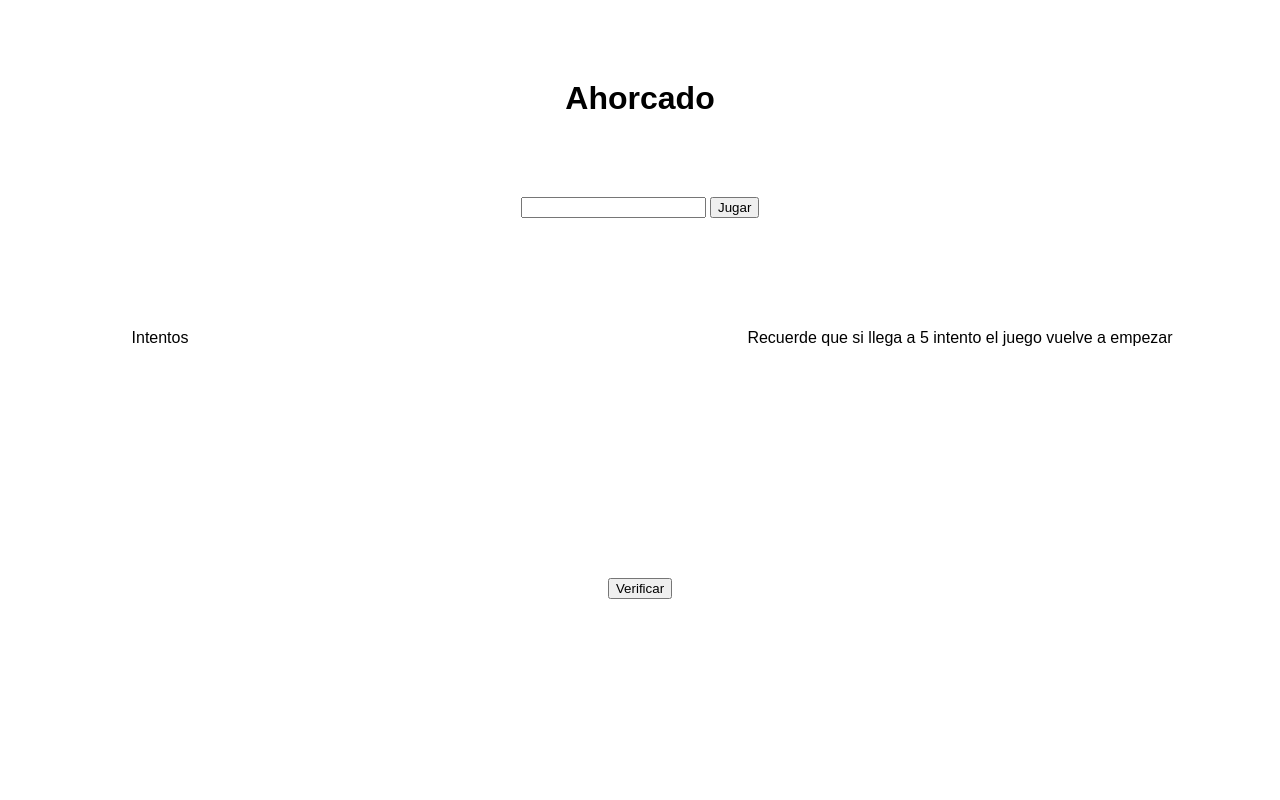
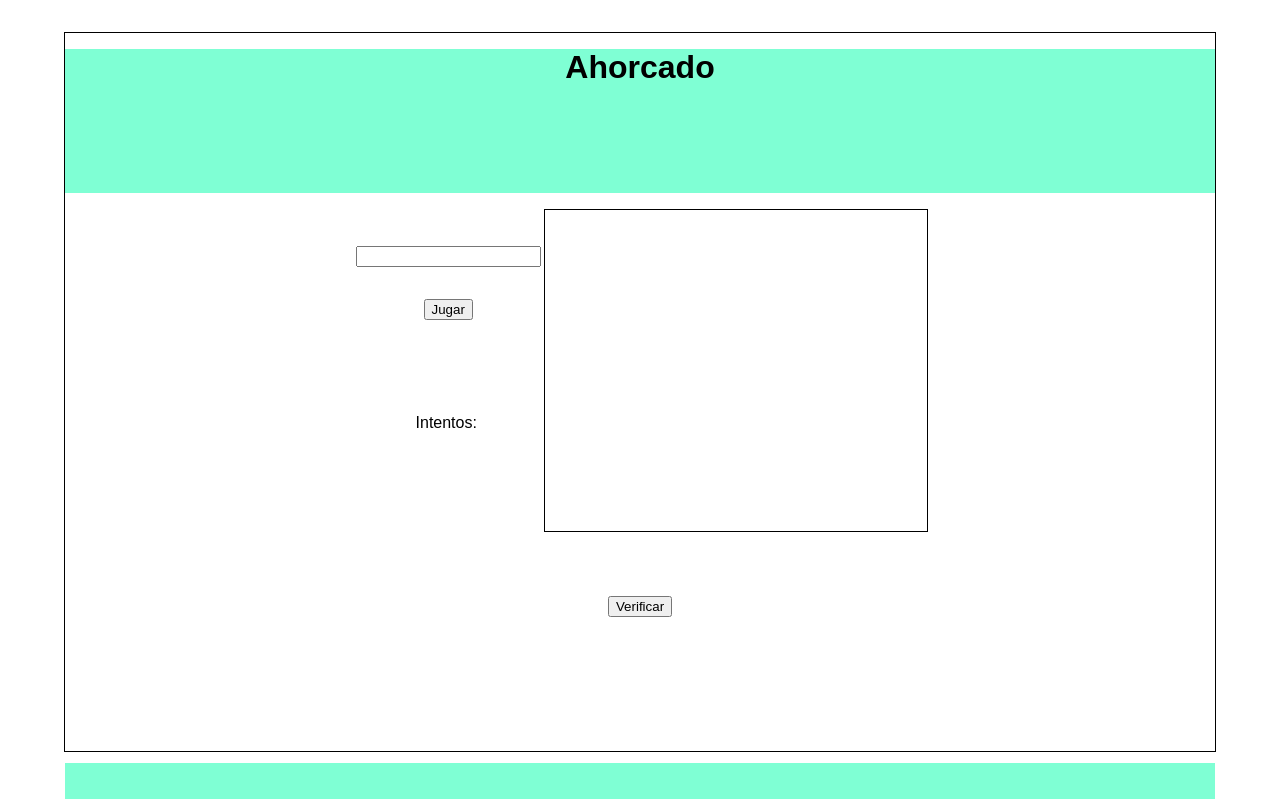
Before and after one commit to LauCaro15/TallerFrontEnd, a plain HTML site: page parcial/index.html in a window 1280 px wide. Drawn offline with Linux system fonts and the light colour scheme.

Commit message:
css modificado y canvas anexado.

```diff
--- /dev/null
+++ b/parcial/css/style.css
@@ -0,0 +1,91 @@
+* {
+    margin: 2vh auto;
+    box-sizing: border-box;
+    font-family: 'Montserrat Alternates', sans-serif;
+    justify-content: center;
+    text-align: center ;
+}
+
+.intentosflex{
+    display: flex;
+}
+
+.let{
+    display: flex;
+    justify-content: center;
+    width: 100px;
+}
+
+.sectiongrid {
+    display: grid;
+    justify-content: center;
+    align-items: center ;
+    justify-items: center ;
+    text-align: center ;
+    width: 50%;
+    height: 100%;
+    padding: 0px 0px;
+}
+
+.letra{
+    display:flex;
+    width:30px;
+    height: 30px;
+    font-size: 25px;
+}
+
+.sectionflex{
+    display: flex;
+    justify-content: center;
+    align-items: center ;
+    justify-items: center ;
+    text-align: center ;
+    width: 50%;
+    height: 60%;
+}
+
+.cuadros{
+    height: 20%;
+}
+
+#intentos {
+    grid-template-rows: 10vh;
+    grid-template-columns: repeat(2 , 1fr) 2fr;
+
+}
+
+/* #cuadritos {
+    grid-template-rows: 10vh;
+    grid-auto-columns: minmax(5vw , 1fr);
+} */
+
+.container{
+    width: 90vw;
+    height: 90vh;
+    margin: auto;
+    border: 1px solid;
+}
+
+header{
+
+    width: 100%;
+    height: 20%;
+    background-color: aquamarine;
+}
+
+section{
+    width: 100%;
+    height: 75%;
+}
+
+footer{
+    width: 100%;
+    height: 5%;
+    background-color: aquamarine;
+}
+
+.canvas{
+    width: 100%;
+    height: 100%;
+    border: 1px solid;
+}
--- a/parcial/index.html
+++ b/parcial/index.html
@@ -6,7 +6,7 @@
     <meta http-equiv="X-UA-Compatible" content="IE=edge">
     <meta name="viewport" content="width=device-width, initial-scale=1.0">
     <script src="js/ahorcado.js"></script>
-    <link rel="stylesheet" href="./style.css"></link>
+    <link rel="stylesheet" href="./css/style.css"></link>
 
     <meta name="author" content="Laura Carolina Candamil Cortés">
     <meta name="author" content="Jean Carlos Ballesteros Zamora">
@@ -18,23 +18,43 @@
 
 </head>
 <body>
+    <div class="container">
+        <header>
+            <div class="titulo">
                 <h1>Ahorcado</h1>
-    <div>
+            </div>
+        </header>
+        <section>
+            <div class="sectionflex">
+                <div class="sectiongrid">
+                    <div class="">
                         <input class="palabra" type="text" id="palabra" name="palabra">
                         <button class="jugar" name="jugar" id="jugar" onclick="calcular()">Jugar</button>
                     </div>
-    <div class="grid" id="intentos">
-        <div><p>Intentos</p></div>
-        <div id="numIntentos" name="numIntentos"></div>
-        <div><p>Recuerde que si llega a 5 intento el juego vuelve a empezar</p></div>
+                    <div class="intentosflex" id="intentos">
+                        <div style="padding: 2px 2px;"><p>Intentos:</p></div>
+                        <div style="padding: 2px 2px;" id="numIntentos" name="numIntentos"></div>
                     </div>
-    <div class="grid" id="cuadritos">
+                    <div id="resultado"></div>
+                </div>
+                <div class="canvas">
 
                 </div>
+            </div>
+            <div class="cuadros">
+                <table>
+                    <tr>
+                        <div class="let" id="cuadritos">
 
+                        </div>
+                    </tr>
+                </table>
                 <button class="jugar" name="verificar" id="verificar" onclick="verificar()">Verificar</button>
-    <div id="resultado">
+            </div>
+        </section>
+        <footer>
 
+        </footer>
     </div>
 </body>
 </html>
--- a/parcial/js/ahorcado.js
+++ b/parcial/js/ahorcado.js
@@ -6,12 +6,14 @@ function calcular(){
 
     var contador = 0;
 
+    document.getElementById("cuadritos").innerHTML = "";
+
     for (let i = 0; i < palabra.length; i++) {
         var letra = palabra.charAt(i);
         arrayLetras.push(letra);
         // alert(letra);
 
-        document.getElementById("cuadritos").innerHTML += '<input type="text" id="'+letra+'" name="'+letra+'">';
+        document.getElementById("cuadritos").innerHTML += '<td colspan="1"><input class="letra" type="text" id="'+letra+'" name="'+letra+'"><td/>';
 
     }
     // console.log(arrayLetras);
@@ -29,7 +31,9 @@ function verificar(){
         }else{
             document.getElementById(letra).value = "";
             conta++
-            count++;
+            if(count <= 4){
+                count++;
+            }
             document.getElementById("numIntentos").innerHTML = "<p>"+count+"</p>";
         }
 
--- a/parcial/style.css
+++ /dev/null
@@ -1,28 +0,0 @@
-* {
-    margin: 5vh auto;
-    box-sizing: border-box;
-    font-family: 'Montserrat Alternates', sans-serif;
-    justify-content: center;
-    text-align: center ;
-}
-
-.grid {
-    display : grid ;
-    justify-content: center;
-    align-items: center ;
-    justify-items: center ;
-    text-align: center ;
-    width: 100%;
-    height: 100%;
-}
-
-#intentos {
-    grid-template-rows: 10vh;
-    grid-template-columns: repeat(2 , 1fr) 2fr;
-
-}
-
-#cuadritos {
-    grid-template-rows: 10vh;
-    grid-auto-columns: minmax(5vw , 1fr);
-}
```
Lines whose indentation alone changed are shown as unchanged.
